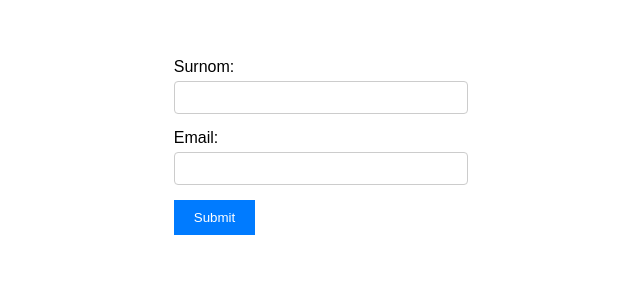
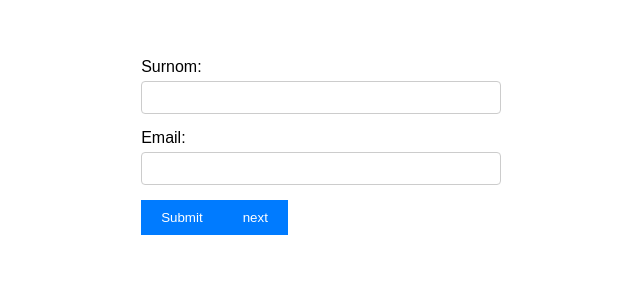
Before and after one commit to lyradix/karaoke, an Angular app: page /Contact in a window 1280 px wide. Shown: the top 300 px of the page, without its empty margins (328-968 px from the left). Built offline with nearby package versions, Linux system fonts and the light colour scheme.

Commit message:
song added

```diff
--- a/src/app/contact/contact.html
+++ b/src/app/contact/contact.html
@@ -19,8 +19,12 @@
         <textarea id="message" name="message" rows="4" cols="50" required></textarea><br><br> -->
 
         <button type="submit">
-            <!-- <a routerLink="/SongDirectory"></a> -->
             Submit</button>
+
+
+        <button >
+            <a routerLink="/SongDirectory"></a>
+          next</button>
     </form>
 
 
```
